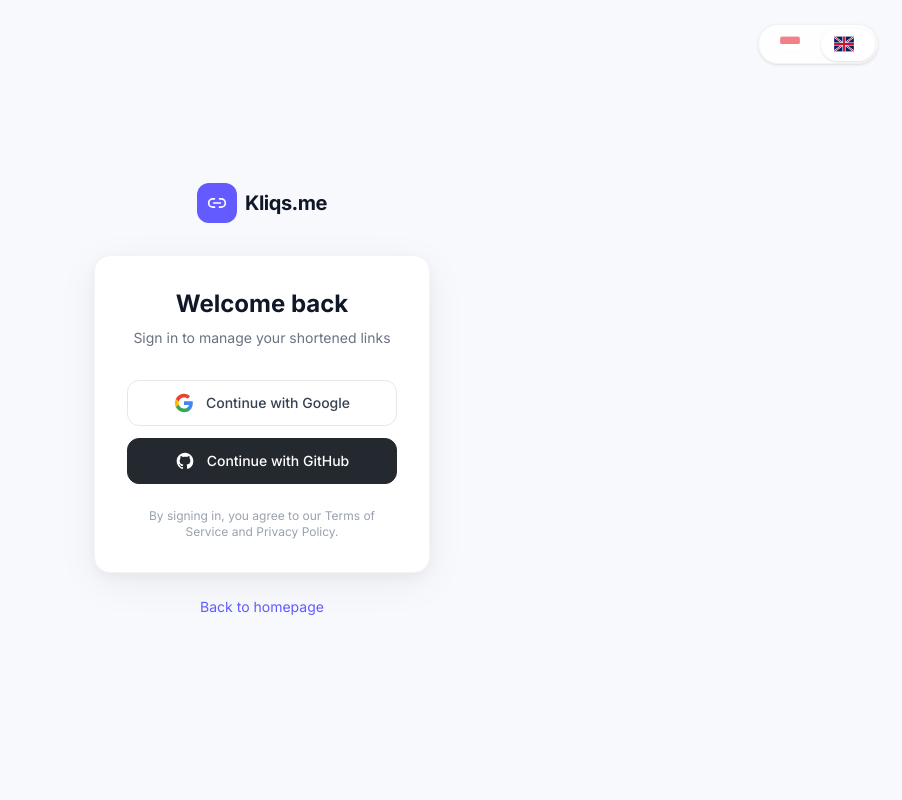
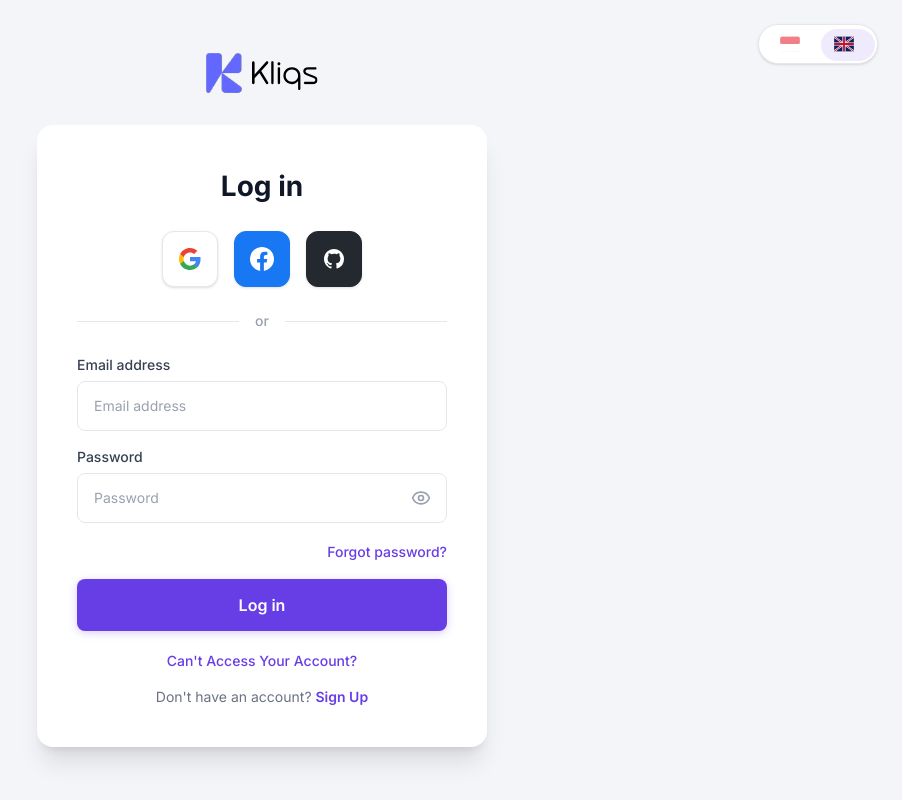
Before and after one commit to rvieshh/kliqs, a Next.js app: page /dash/login in a window 1280 px wide. Shown: the whole page, without its empty margins (378-1280 px from the left). Built offline with nearby package versions, Linux system fonts and the light colour scheme; no server answers.

Commit message:
ui(auth): redesign login/register/reset-password pages to mimic Hostinger HPanel style

```diff
--- a/src/app/dash/login/login-client.tsx
+++ b/src/app/dash/login/login-client.tsx
@@ -1,14 +1,14 @@
 "use client";
 
 import { signIn } from "next-auth/react";
-import { Link2 } from "lucide-react";
 import Image from "next/image";
 import { useRouter } from "next/navigation";
+import { useState } from "react";
+import { Eye, EyeOff } from "lucide-react";
 
 // ─────────────────────────────────────────────────────────────────────────────
-// Login Client Component — OAuth Sign-In
-// Receives localized auth strings + current locale from server component.
-// Includes a floating language toggle (top-right).
+// Login Client Component — HPanel Hostinger Style
+// Standalone auth page with floating language toggle.
 // ─────────────────────────────────────────────────────────────────────────────
 
 interface AuthStrings {
@@ -16,9 +16,22 @@
   subtitle: string;
   googleBtn: string;
   githubBtn: string;
+  facebookBtn: string;
+  separator: string;
+  emailPlaceholder: string;
+  passwordPlaceholder: string;
+  loginBtn: string;
+  forgotPassword: string;
+  noAccount: string;
+  signUp: string;
+  cantAccess: string;
   termsDisclaimer: string;
   backToHome: string;
 }
+
+// ─────────────────────────────────────────────────────────────────────────────
+// Floating Language Toggle (top-right corner)
+// ─────────────────────────────────────────────────────────────────────────────
 
 function AuthLanguageToggle({ locale }: { locale: "en" | "id" }) {
   const router = useRouter();
@@ -31,10 +44,10 @@
 
   return (
     <div className="fixed top-6 right-6 z-50">
-      <div className="relative flex items-center bg-white/80 backdrop-blur-md border border-gray-200/50 rounded-full p-1 w-[120px] h-[40px] shadow-sm">
+      <div className="relative flex items-center bg-white border border-gray-200 rounded-full p-1 w-[120px] h-[40px] shadow-sm">
         {/* Sliding pill background */}
         <div
-          className={`absolute top-1 h-[32px] w-[54px] bg-white rounded-full shadow-sm transition-transform duration-300 ease-in-out ${
+          className={`absolute top-1 h-[32px] w-[54px] bg-[#673de6]/10 rounded-full transition-transform duration-300 ease-in-out ${
             locale === "id" ? "translate-x-0" : "translate-x-[58px]"
           }`}
         />
@@ -65,89 +78,144 @@
   );
 }
 
+// ─────────────────────────────────────────────────────────────────────────────
+// Main Login UI
+// ─────────────────────────────────────────────────────────────────────────────
+
 export function LoginClient({ auth, locale }: { auth: AuthStrings; locale: "en" | "id" }) {
+  const [showPassword, setShowPassword] = useState(false);
+
   return (
     <>
       {/* Floating Language Toggle */}
       <AuthLanguageToggle locale={locale} />
 
-      <main className="min-h-screen flex flex-col items-center justify-center bg-[#f7f9fc]">
-        <div className="w-full max-w-sm mx-auto px-6">
-          {/* Brand */}
-          <div className="flex items-center justify-center gap-2 mb-8">
-            <div className="w-10 h-10 rounded-xl bg-[#635bff] flex items-center justify-center">
-              <Link2 className="w-5 h-5 text-white" />
-            </div>
-            <span className="text-xl font-bold text-gray-900 tracking-tight">
-              Kliqs.me
-            </span>
+      <div className="min-h-screen flex flex-col items-center justify-center bg-[#f4f5f9] px-4 py-12">
+        {/* Logo */}
+        <div className="mb-8">
+          <Image src="/logo.svg" alt="Kliqs.me" width={140} height={40} className="h-10 w-auto" />
         </div>
 
         {/* Card */}
-          <div className="bg-white rounded-2xl p-8 shadow-[0_10px_40px_rgba(0,0,0,0.06),0_4px_12px_rgba(0,0,0,0.04)] border border-gray-100">
-            <h1 className="text-2xl font-bold text-gray-900 text-center mb-2">
+        <div className="w-full max-w-[450px] bg-white rounded-2xl shadow-xl p-8 sm:p-10">
+          {/* Title */}
+          <h1 className="text-[1.75rem] font-bold text-gray-900 text-center mb-2">
             {auth.title}
           </h1>
-            <p className="text-sm text-gray-500 text-center mb-8">
-              {auth.subtitle}
-            </p>
 
-            <div className="space-y-3">
+          {/* Social Login Buttons */}
+          <div className="flex items-center justify-center gap-4 mt-6 mb-6">
             {/* Google */}
             <button
               onClick={() => signIn("google", { callbackUrl: "/dashboard" })}
-                className="w-full flex items-center justify-center gap-3 px-4 py-3 bg-white border border-gray-200 rounded-xl font-medium text-sm text-gray-700 hover:bg-gray-50 transition-colors cursor-pointer"
+              className="flex items-center justify-center w-14 h-14 bg-white border border-gray-200 rounded-xl hover:bg-gray-50 hover:border-gray-300 transition-all cursor-pointer shadow-sm"
+              aria-label={auth.googleBtn}
             >
-                <svg className="w-5 h-5" viewBox="0 0 24 24">
-                  <path
-                    d="M22.56 12.25c0-.78-.07-1.53-.2-2.25H12v4.26h5.92c-.26 1.37-1.04 2.53-2.21 3.31v2.77h3.57c2.08-1.92 3.28-4.74 3.28-8.09z"
-                    fill="#4285F4"
-                  />
-                  <path
-                    d="M12 23c2.97 0 5.46-.98 7.28-2.66l-3.57-2.77c-.98.66-2.23 1.06-3.71 1.06-2.86 0-5.29-1.93-6.16-4.53H2.18v2.84C3.99 20.53 7.7 23 12 23z"
-                    fill="#34A853"
-                  />
-                  <path
-                    d="M5.84 14.09c-.22-.66-.35-1.36-.35-2.09s.13-1.43.35-2.09V7.07H2.18C1.43 8.55 1 10.22 1 12s.43 3.45 1.18 4.93l2.85-2.22.81-.62z"
-                    fill="#FBBC05"
-                  />
-                  <path
-                    d="M12 5.38c1.62 0 3.06.56 4.21 1.64l3.15-3.15C17.45 2.09 14.97 1 12 1 7.7 1 3.99 3.47 2.18 7.07l3.66 2.84c.87-2.6 3.3-4.53 6.16-4.53z"
-                    fill="#EA4335"
-                  />
+              <svg className="w-6 h-6" viewBox="0 0 24 24">
+                <path d="M22.56 12.25c0-.78-.07-1.53-.2-2.25H12v4.26h5.92c-.26 1.37-1.04 2.53-2.21 3.31v2.77h3.57c2.08-1.92 3.28-4.74 3.28-8.09z" fill="#4285F4" />
+                <path d="M12 23c2.97 0 5.46-.98 7.28-2.66l-3.57-2.77c-.98.66-2.23 1.06-3.71 1.06-2.86 0-5.29-1.93-6.16-4.53H2.18v2.84C3.99 20.53 7.7 23 12 23z" fill="#34A853" />
+                <path d="M5.84 14.09c-.22-.66-.35-1.36-.35-2.09s.13-1.43.35-2.09V7.07H2.18C1.43 8.55 1 10.22 1 12s.43 3.45 1.18 4.93l2.85-2.22.81-.62z" fill="#FBBC05" />
+                <path d="M12 5.38c1.62 0 3.06.56 4.21 1.64l3.15-3.15C17.45 2.09 14.97 1 12 1 7.7 1 3.99 3.47 2.18 7.07l3.66 2.84c.87-2.6 3.3-4.53 6.16-4.53z" fill="#EA4335" />
               </svg>
-                {auth.googleBtn}
+            </button>
+
+            {/* Facebook */}
+            <button
+              onClick={() => signIn("google", { callbackUrl: "/dashboard" })}
+              className="flex items-center justify-center w-14 h-14 bg-[#1877F2] border border-[#1877F2] rounded-xl hover:bg-[#166FE5] transition-all cursor-pointer shadow-sm"
+              aria-label={auth.facebookBtn}
+            >
+              <svg className="w-6 h-6 text-white" fill="currentColor" viewBox="0 0 24 24">
+                <path d="M24 12.073c0-6.627-5.373-12-12-12s-12 5.373-12 12c0 5.99 4.388 10.954 10.125 11.854v-8.385H7.078v-3.47h3.047V9.43c0-3.007 1.792-4.669 4.533-4.669 1.312 0 2.686.235 2.686.235v2.953H15.83c-1.491 0-1.956.925-1.956 1.874v2.25h3.328l-.532 3.47h-2.796v8.385C19.612 23.027 24 18.062 24 12.073z" />
+              </svg>
             </button>
 
             {/* GitHub */}
             <button
               onClick={() => signIn("github", { callbackUrl: "/dashboard" })}
-                className="w-full flex items-center justify-center gap-3 px-4 py-3 bg-[#24292f] border border-[#24292f] rounded-xl font-medium text-sm text-white hover:bg-[#32383f] transition-colors cursor-pointer"
+              className="flex items-center justify-center w-14 h-14 bg-[#24292f] border border-[#24292f] rounded-xl hover:bg-[#32383f] transition-all cursor-pointer shadow-sm"
+              aria-label={auth.githubBtn}
             >
-                <svg className="w-5 h-5" fill="currentColor" viewBox="0 0 24 24">
-                  <path
-                    fillRule="evenodd"
-                    d="M12 2C6.477 2 2 6.484 2 12.017c0 4.425 2.865 8.18 6.839 9.504.5.092.682-.217.682-.483 0-.237-.008-.868-.013-1.703-2.782.605-3.369-1.343-3.369-1.343-.454-1.158-1.11-1.466-1.11-1.466-.908-.62.069-.608.069-.608 1.003.07 1.531 1.032 1.531 1.032.892 1.53 2.341 1.088 2.91.832.092-.647.35-1.088.636-1.338-2.22-.253-4.555-1.113-4.555-4.951 0-1.093.39-1.988 1.029-2.688-.103-.253-.446-1.272.098-2.65 0 0 .84-.27 2.75 1.026A9.564 9.564 0 0112 6.844c.85.004 1.705.115 2.504.337 1.909-1.296 2.747-1.027 2.747-1.027.546 1.379.202 2.398.1 2.651.64.7 1.028 1.595 1.028 2.688 0 3.848-2.339 4.695-4.566 4.943.359.309.678.92.678 1.855 0 1.338-.012 2.419-.012 2.747 0 .268.18.58.688.482A10.019 10.019 0 0022 12.017C22 6.484 17.522 2 12 2z"
-                    clipRule="evenodd"
-                  />
+              <svg className="w-6 h-6 text-white" fill="currentColor" viewBox="0 0 24 24">
+                <path fillRule="evenodd" d="M12 2C6.477 2 2 6.484 2 12.017c0 4.425 2.865 8.18 6.839 9.504.5.092.682-.217.682-.483 0-.237-.008-.868-.013-1.703-2.782.605-3.369-1.343-3.369-1.343-.454-1.158-1.11-1.466-1.11-1.466-.908-.62.069-.608.069-.608 1.003.07 1.531 1.032 1.531 1.032.892 1.53 2.341 1.088 2.91.832.092-.647.35-1.088.636-1.338-2.22-.253-4.555-1.113-4.555-4.951 0-1.093.39-1.988 1.029-2.688-.103-.253-.446-1.272.098-2.65 0 0 .84-.27 2.75 1.026A9.564 9.564 0 0112 6.844c.85.004 1.705.115 2.504.337 1.909-1.296 2.747-1.027 2.747-1.027.546 1.379.202 2.398.1 2.651.64.7 1.028 1.595 1.028 2.688 0 3.848-2.339 4.695-4.566 4.943.359.309.678.92.678 1.855 0 1.338-.012 2.419-.012 2.747 0 .268.18.58.688.482A10.019 10.019 0 0022 12.017C22 6.484 17.522 2 12 2z" clipRule="evenodd" />
               </svg>
-                {auth.githubBtn}
             </button>
           </div>
 
-            <p className="mt-6 text-xs text-center text-gray-400">
-              {auth.termsDisclaimer}
-            </p>
+          {/* Separator */}
+          <div className="flex items-center gap-4 mb-6">
+            <div className="flex-1 h-px bg-gray-200" />
+            <span className="text-sm text-gray-400 font-medium">{auth.separator}</span>
+            <div className="flex-1 h-px bg-gray-200" />
           </div>
 
-          {/* Back link */}
-          <p className="mt-6 text-sm text-center text-gray-500">
-            <a href="https://home.kliqs.me" className="text-[#635bff] hover:underline underline-offset-4">
-              {auth.backToHome}
+          {/* Form */}
+          <form onSubmit={(e) => { e.preventDefault(); signIn("google", { callbackUrl: "/dashboard" }); }} className="space-y-4">
+            {/* Email */}
+            <div>
+              <label className="block text-sm font-medium text-gray-700 mb-1.5">
+                {auth.emailPlaceholder}
+              </label>
+              <input
+                type="email"
+                placeholder={auth.emailPlaceholder}
+                className="w-full px-4 py-3.5 border border-gray-200 rounded-lg text-sm text-gray-900 placeholder:text-gray-400 focus:outline-none focus:border-[#673de6] focus:ring-2 focus:ring-[#673de6]/10 transition-all"
+              />
+            </div>
+
+            {/* Password */}
+            <div>
+              <label className="block text-sm font-medium text-gray-700 mb-1.5">
+                {auth.passwordPlaceholder}
+              </label>
+              <div className="relative">
+                <input
+                  type={showPassword ? "text" : "password"}
+                  placeholder={auth.passwordPlaceholder}
+                  className="w-full px-4 py-3.5 pr-12 border border-gray-200 rounded-lg text-sm text-gray-900 placeholder:text-gray-400 focus:outline-none focus:border-[#673de6] focus:ring-2 focus:ring-[#673de6]/10 transition-all"
+                />
+                <button
+                  type="button"
+                  onClick={() => setShowPassword(!showPassword)}
+                  className="absolute right-4 top-1/2 -translate-y-1/2 text-gray-400 hover:text-gray-600 transition-colors cursor-pointer"
+                >
+                  {showPassword ? <EyeOff className="w-5 h-5" /> : <Eye className="w-5 h-5" />}
+                </button>
+              </div>
+            </div>
+
+            {/* Forgot Password */}
+            <div className="text-right">
+              <a href="#" className="text-sm font-medium text-[#673de6] hover:text-[#522eb1] transition-colors">
+                {auth.forgotPassword}
+              </a>
+            </div>
+
+            {/* Submit Button */}
+            <button
+              type="submit"
+              className="w-full py-3.5 bg-[#673de6] text-white text-base font-semibold rounded-lg hover:bg-[#522eb1] active:bg-[#4527a0] transition-colors cursor-pointer shadow-[0_2px_8px_rgba(103,61,230,0.25)]"
+            >
+              {auth.loginBtn}
+            </button>
+          </form>
+
+          {/* Can't Access */}
+          <p className="mt-5 text-sm text-center text-[#673de6] font-medium">
+            <a href="#" className="hover:text-[#522eb1] transition-colors">
+              {auth.cantAccess}
+            </a>
+          </p>
+
+          {/* Sign Up Link */}
+          <p className="mt-4 text-sm text-center text-gray-500">
+            {auth.noAccount}{" "}
+            <a href="#" className="font-semibold text-[#673de6] hover:text-[#522eb1] transition-colors">
+              {auth.signUp}
             </a>
           </p>
         </div>
-      </main>
+      </div>
     </>
   );
 }
--- a/src/lib/i18n/en.ts
+++ b/src/lib/i18n/en.ts
@@ -26,7 +26,7 @@
   };
   sponsors: { label: string; title: string; description: string; cta: string; ctaSub: string };
   authModal: { title: string; description: string; google: string; github: string; terms: string; termsLink: string };
-  auth: { title: string; subtitle: string; googleBtn: string; githubBtn: string; termsDisclaimer: string; backToHome: string };
+  auth: { title: string; subtitle: string; googleBtn: string; githubBtn: string; facebookBtn: string; separator: string; emailPlaceholder: string; passwordPlaceholder: string; loginBtn: string; forgotPassword: string; noAccount: string; signUp: string; cantAccess: string; termsDisclaimer: string; backToHome: string };
   langSelector: { id: string; en: string };
   terms: {
     title: string;
@@ -123,10 +123,19 @@
   },
   langSelector: { id: "Bahasa Indonesia", en: "English" },
   auth: {
-    title: "Welcome back",
+    title: "Log in",
     subtitle: "Sign in to manage your shortened links",
     googleBtn: "Continue with Google",
     githubBtn: "Continue with GitHub",
+    facebookBtn: "Continue with Facebook",
+    separator: "or",
+    emailPlaceholder: "Email address",
+    passwordPlaceholder: "Password",
+    loginBtn: "Log in",
+    forgotPassword: "Forgot password?",
+    noAccount: "Don't have an account?",
+    signUp: "Sign Up",
+    cantAccess: "Can't Access Your Account?",
     termsDisclaimer: "By signing in, you agree to our Terms of Service and Privacy Policy.",
     backToHome: "Back to homepage",
   },
```
Also changed, not shown: src/lib/i18n/id.ts (+10 -1 lines). Lines whose indentation alone changed are shown as unchanged.
